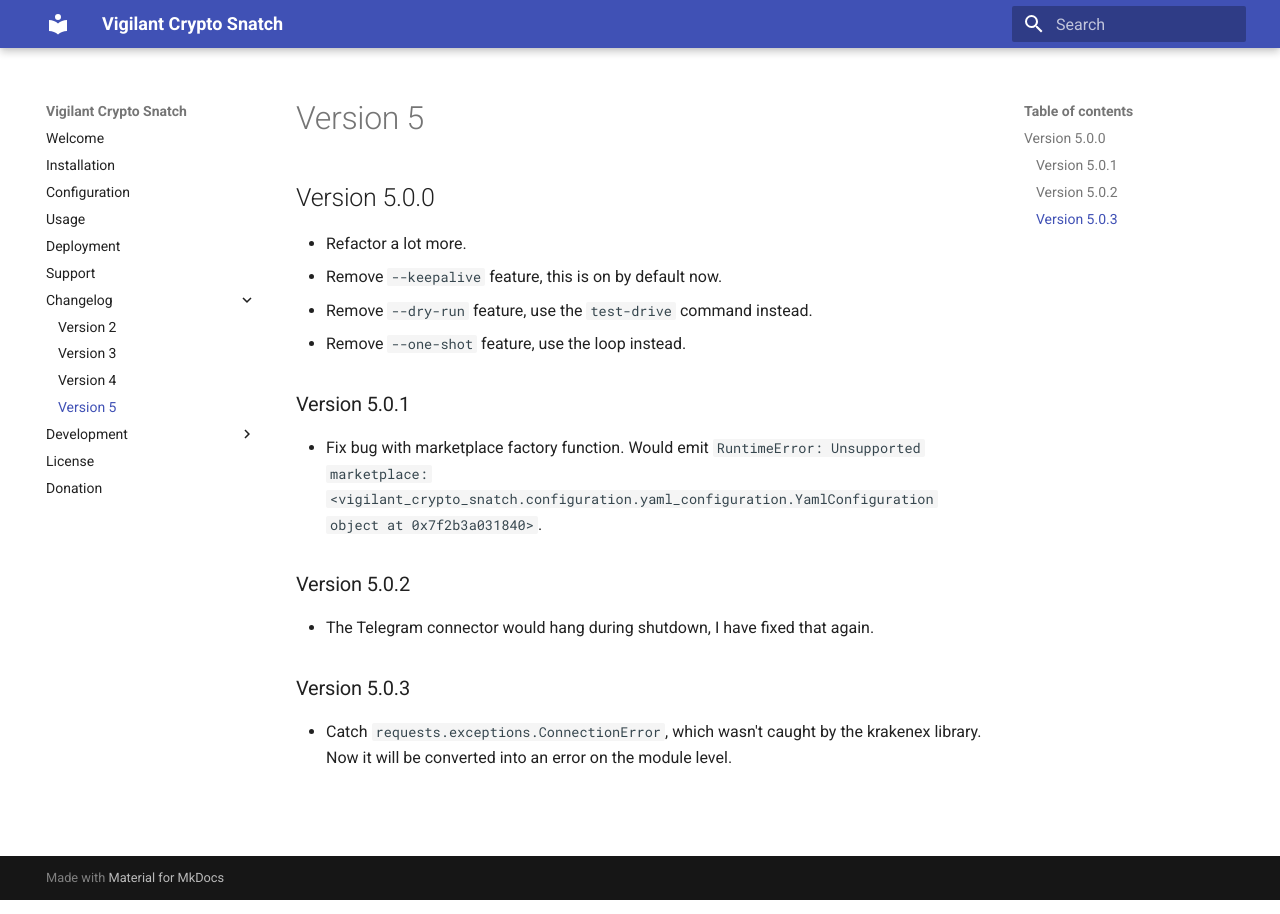
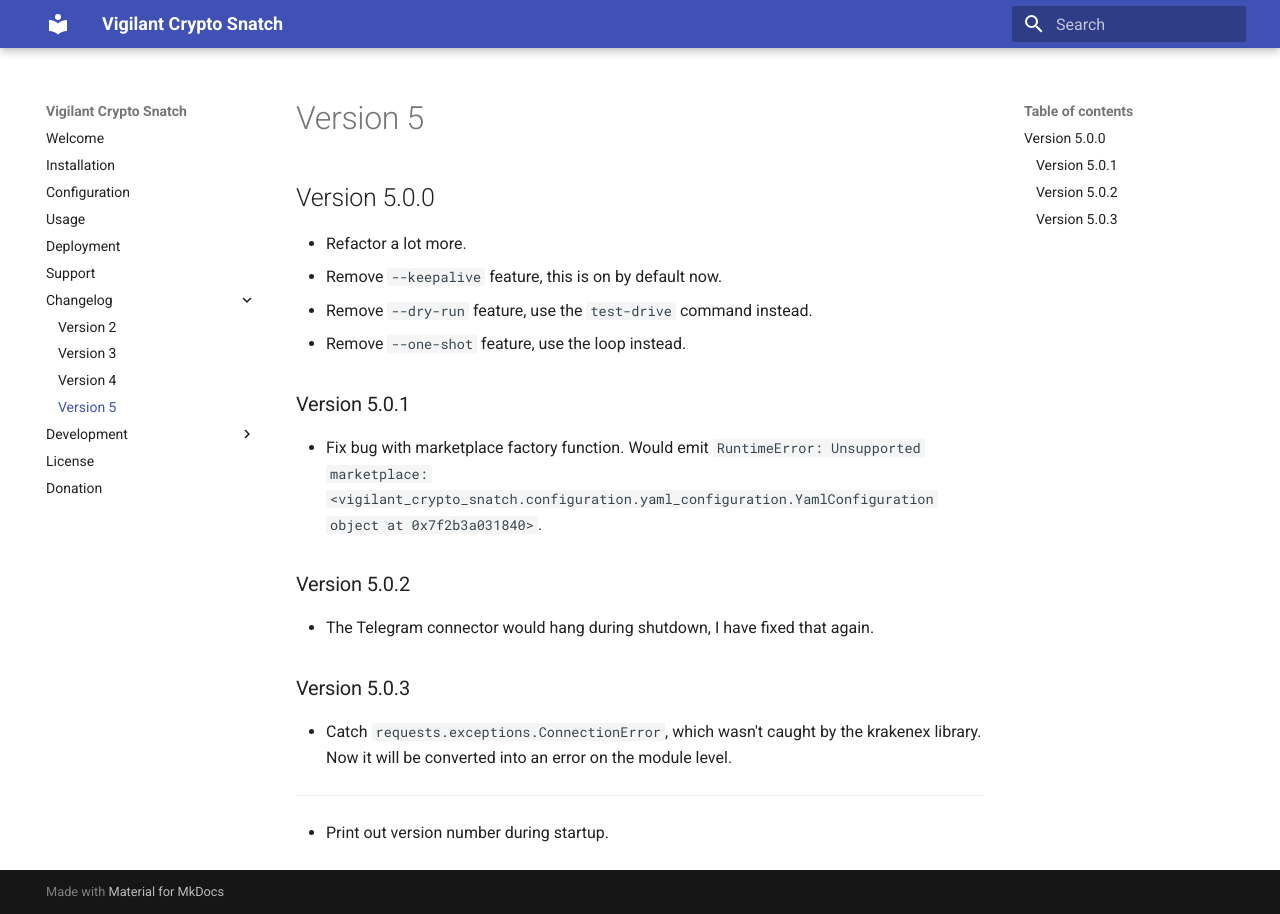
Before and after one commit to martin-ueding/vigilant-crypto-snatch, an MkDocs documentation site: the page built from docs/changelog/version-5.md, in a window 1280 px wide. Built offline with MkDocs 1.6.1 and Material for MkDocs 9.7.7, drawn with Linux system fonts in a browser that asks for light colours.

Commit message:
Changelog entry

```diff
--- a/docs/changelog/version-5.md
+++ b/docs/changelog/version-5.md
@@ -18,3 +18,7 @@
 ### Version 5.0.3
 
 - Catch `requests.exceptions.ConnectionError`, which wasn't caught by the krakenex library. Now it will be converted into an error on the module level.
+
+---
+
+- Print out version number during startup.
```
